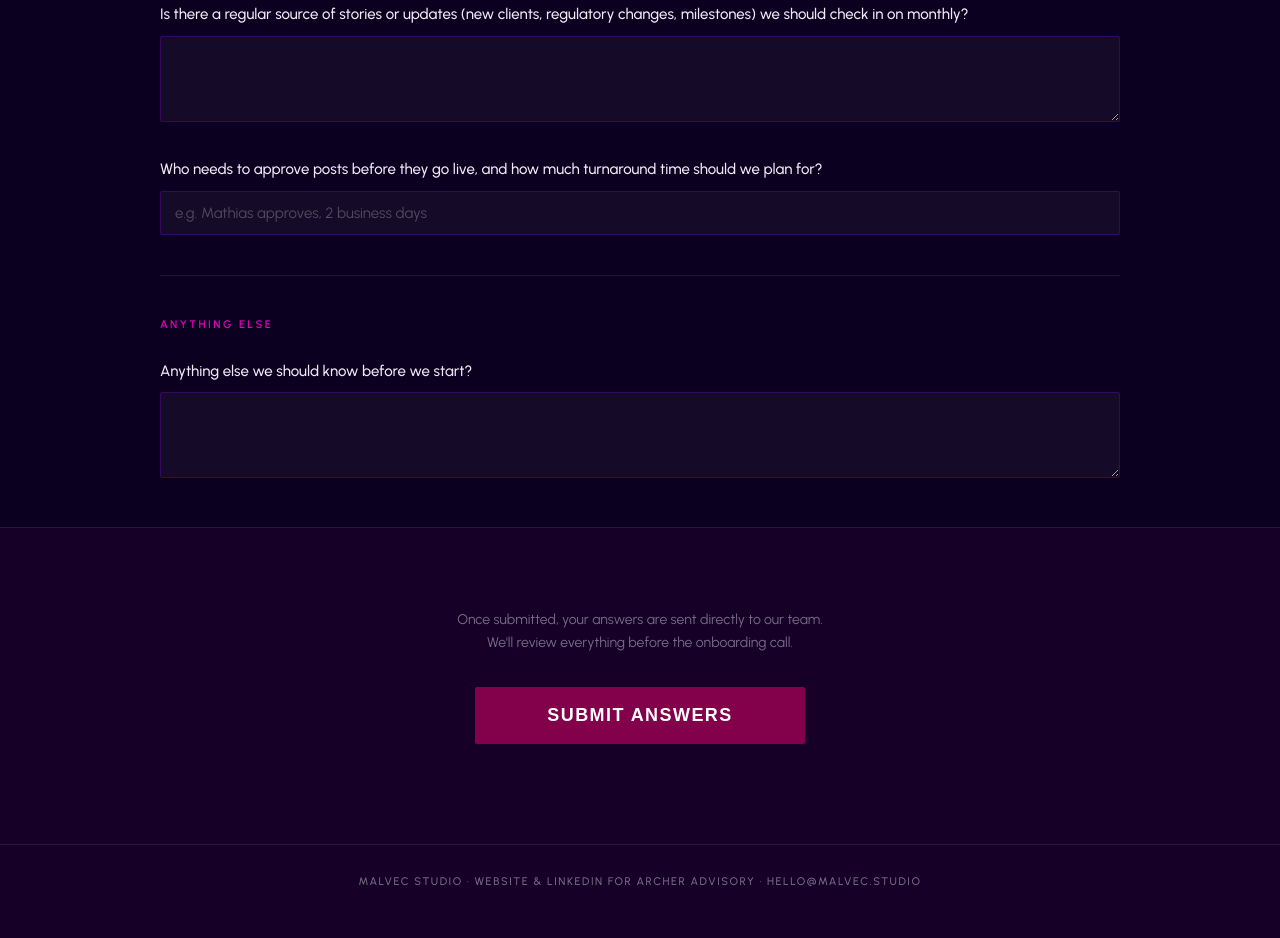
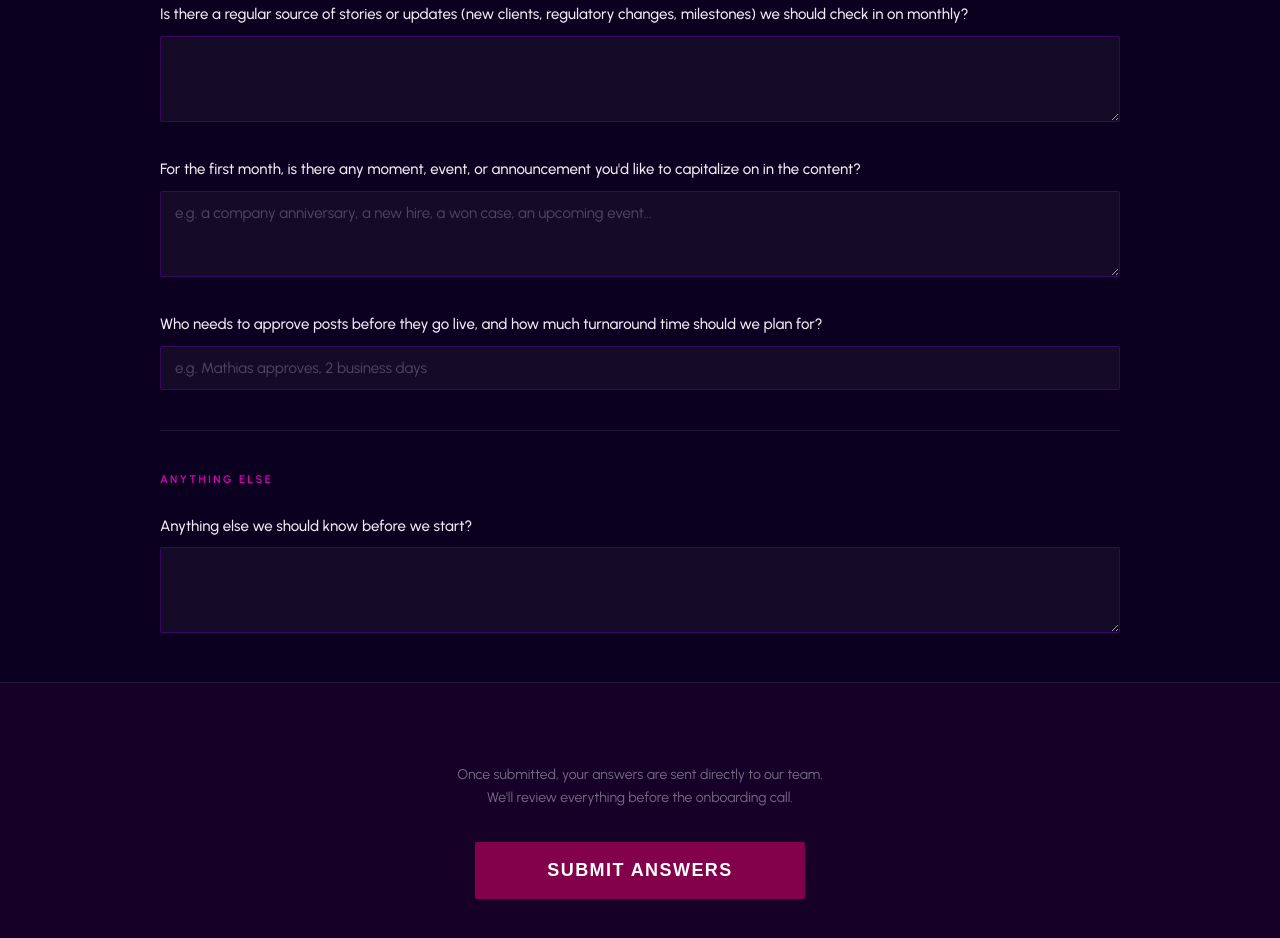
Before and after one commit to petercorreaa/MALVEC-Onboarding, a plain HTML site: page archeradvisory/index.html in a window 1280 px wide. Shown: the part 7237-8175 px from the top of the page. Drawn offline with Linux system fonts and the light colour scheme; a web font is replaced by a local one.

Commit message:
Add first-month moment question to LinkedIn content sourcing section
Co-Authored-By: Claude Sonnet 4.6 <noreply@anthropic.com>

```diff
--- a/archeradvisory/index.html
+++ b/archeradvisory/index.html
@@ -656,6 +656,10 @@
         <textarea name="li_source"></textarea>
       </div>
       <div class="q">
+        <label>For the first month, is there any moment, event, or announcement you'd like to capitalize on in the content?</label>
+        <textarea name="li_launch_moment" placeholder="e.g. a company anniversary, a new hire, a won case, an upcoming event..."></textarea>
+      </div>
+      <div class="q">
         <label>Who needs to approve posts before they go live, and how much turnaround time should we plan for?</label>
         <input type="text" name="li_approval" placeholder="e.g. Mathias approves, 2 business days">
       </div>
```
